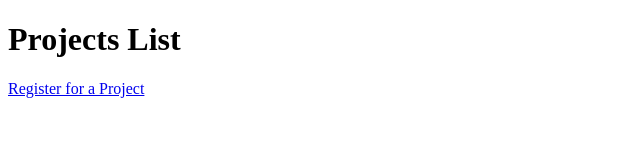
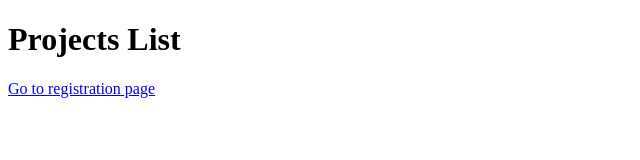
Before and after one commit to Alda987/wd201, a website: page http-server/project.html in a window 1280 px wide. Shown: the full height of the page, 0-640 px from the left. Drawn offline with Linux system fonts and the light colour scheme.

Commit message:
Added link to registration page on project page

```diff
--- a/http-server/project.html
+++ b/http-server/project.html
@@ -5,6 +5,6 @@
   </head>
   <body>
     <h1>Projects List</h1>
-    <a href="/registration">Register for a Project</a>
+    <a href="registration.html">Go to registration page</a>
   </body>
 </html>
```
